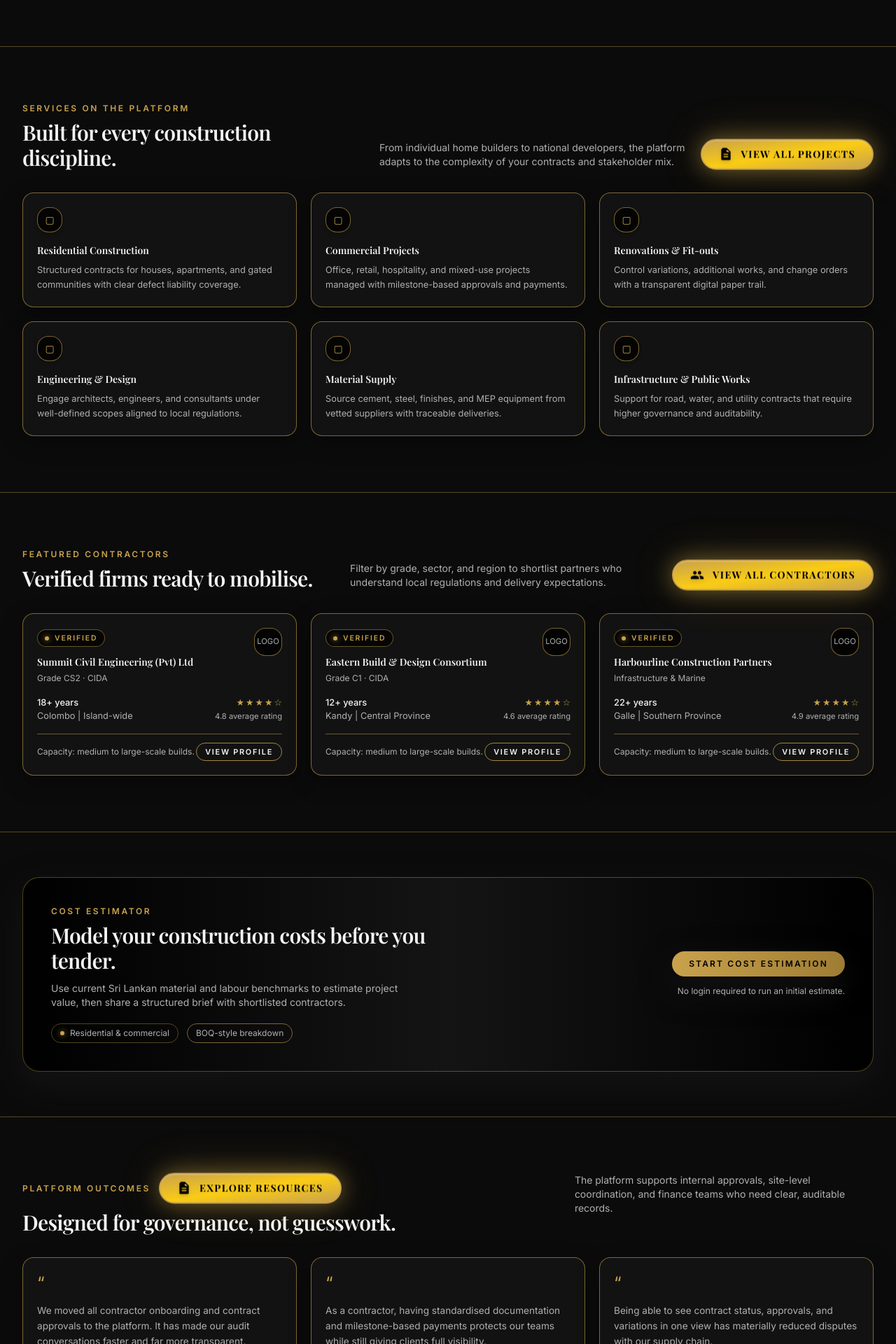
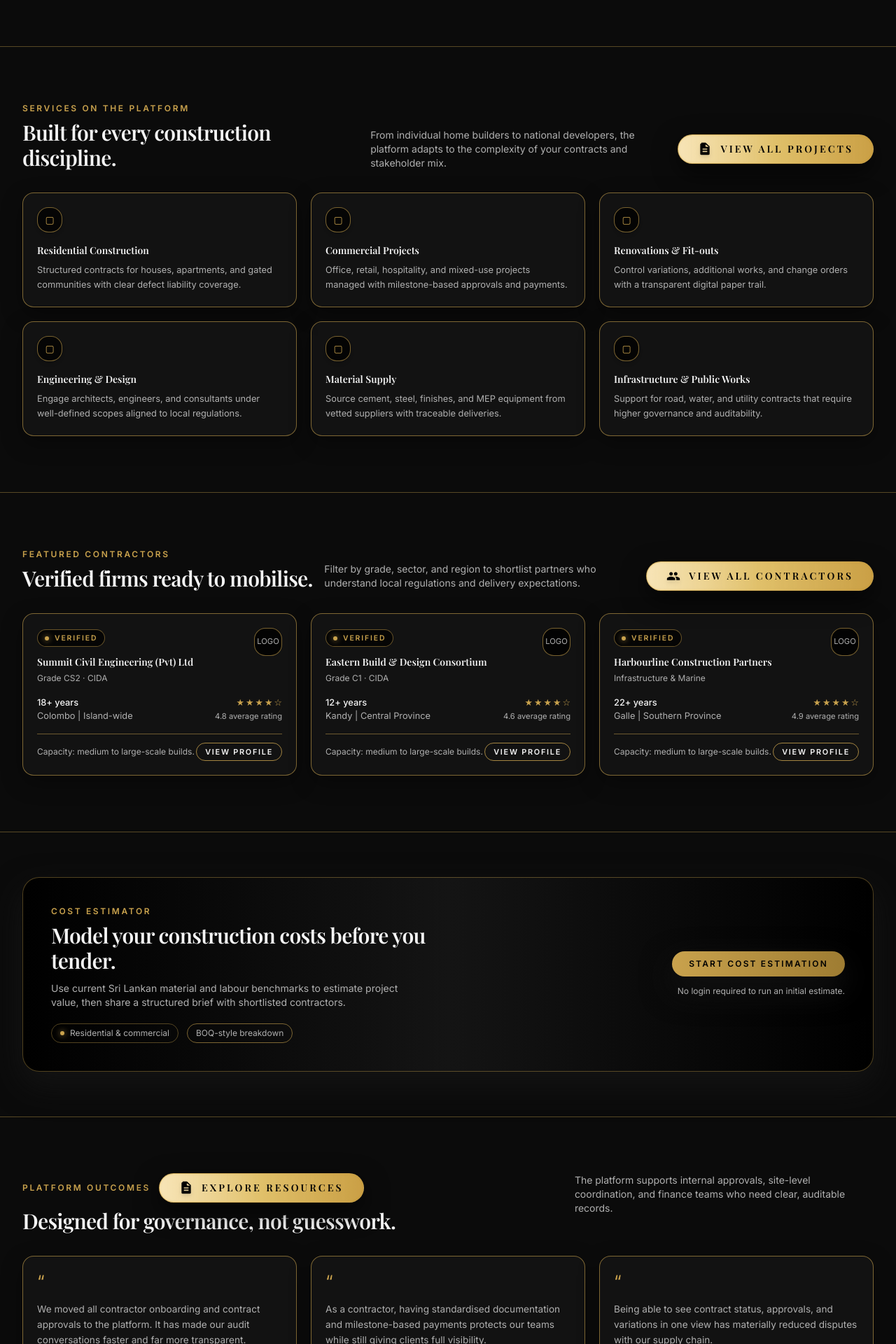
Before and after one commit to TharinduThilakshana0thildezo/Constrct_TDz.lk, a React (Vite) app: page / in a window 1280 px wide. Shown: the part 1467-3387 px from the top of the page at 70% size. Built offline with nearby package versions, Linux system fonts and the light colour scheme.

Commit message:
Site updates

```diff
--- a/src/components/FeaturedContractors.jsx
+++ b/src/components/FeaturedContractors.jsx
@@ -62,9 +62,9 @@ const FeaturedContractors = ({ onNavigate }) => {
           <button
             onClick={() => onNavigate && onNavigate('find-contractors')}
             aria-label="View all contractors"
-            className="group relative btn-animate inline-flex items-center gap-3 rounded-full border-2 border-primary-gold bg-gradient-to-br from-primary-gold via-yellow-400 to-primary-gold px-6 py-2.5 text-sm font-bold uppercase tracking-widest text-black shadow-[0_0_30px_rgba(223,182,73,0.4),0_0_60px_rgba(223,182,73,0.2),inset_0_1px_0_rgba(255,255,255,0.3)] backdrop-blur-sm transition-all duration-300 hover:shadow-[0_0_40px_rgba(223,182,73,0.6),0_0_80px_rgba(223,182,73,0.3),inset_0_1px_0_rgba(255,255,255,0.4)] hover:-translate-y-0.5 focus:outline-none focus-visible:ring-2 focus-visible:ring-primary-gold focus-visible:ring-offset-2 focus-visible:ring-offset-background active:translate-y-0 whitespace-nowrap"
+            className="group relative inline-flex items-center gap-3 rounded-full border border-primary-gold/80 bg-gradient-to-r from-[#F5DDA3] via-[#E0C06A] to-[#C79A3A] px-7 py-2.5 text-xs md:text-sm font-semibold uppercase tracking-[0.22em] text-black shadow-[0_12px_35px_rgba(0,0,0,0.65)] backdrop-blur-md transition-all duration-300 hover:-translate-y-0.5 hover:shadow-[0_18px_45px_rgba(0,0,0,0.8)] focus:outline-none focus-visible:ring-2 focus-visible:ring-primary-gold focus-visible:ring-offset-2 focus-visible:ring-offset-background whitespace-nowrap"
           >
-            <span className="absolute inset-0 rounded-full bg-gradient-to-r from-primary-gold/30 to-transparent opacity-0 blur-md transition-opacity duration-300 group-hover:opacity-100" />
+            <span className="absolute inset-[1px] rounded-full bg-gradient-to-r from-white/35 via-transparent to-white/10 opacity-60 blur-[1px] transition-opacity duration-300 group-hover:opacity-90" />
             <span className="relative inline-flex h-5 w-5 items-center justify-center text-black drop-shadow-md">
               <svg xmlns="http://www.w3.org/2000/svg" viewBox="0 0 24 24" fill="currentColor" className="h-5 w-5">
                 <path d="M16 11c1.66 0 2.99-1.34 2.99-3S17.66 5 16 5c-1.66 0-3 1.34-3 3s1.34 3 3 3zm-8 0c1.66 0 2.99-1.34 2.99-3S9.66 5 8 5C6.34 5 5 6.34 5 8s1.34 3 3 3zm0 2c-2.33 0-7 1.17-7 3.5V19h14v-2.5c0-2.33-4.67-3.5-7-3.5zm8 0c-.29 0-.62.02-.97.05 1.16.84 1.97 1.97 1.97 3.45V19h6v-2.5c0-2.33-4.67-3.5-7-3.5z" />
--- a/src/components/Services.jsx
+++ b/src/components/Services.jsx
@@ -56,9 +56,9 @@ const Services = ({ onNavigate }) => {
           <button
             onClick={() => onNavigate && onNavigate('find-projects')}
             aria-label="View all projects"
-            className="group relative btn-animate inline-flex items-center gap-3 rounded-full border-2 border-primary-gold bg-gradient-to-br from-primary-gold via-yellow-400 to-primary-gold px-6 py-2.5 text-sm font-bold uppercase tracking-widest text-black shadow-[0_0_30px_rgba(223,182,73,0.4),0_0_60px_rgba(223,182,73,0.2),inset_0_1px_0_rgba(255,255,255,0.3)] backdrop-blur-sm transition-all duration-300 hover:shadow-[0_0_40px_rgba(223,182,73,0.6),0_0_80px_rgba(223,182,73,0.3),inset_0_1px_0_rgba(255,255,255,0.4)] hover:-translate-y-0.5 focus:outline-none focus-visible:ring-2 focus-visible:ring-primary-gold focus-visible:ring-offset-2 focus-visible:ring-offset-background active:translate-y-0 whitespace-nowrap"
+            className="group relative inline-flex items-center gap-3 rounded-full border border-primary-gold/80 bg-gradient-to-r from-[#F5DDA3] via-[#E0C06A] to-[#C79A3A] px-7 py-2.5 text-xs md:text-sm font-semibold uppercase tracking-[0.22em] text-black shadow-[0_12px_35px_rgba(0,0,0,0.65)] backdrop-blur-md transition-all duration-300 hover:-translate-y-0.5 hover:shadow-[0_18px_45px_rgba(0,0,0,0.8)] focus:outline-none focus-visible:ring-2 focus-visible:ring-primary-gold focus-visible:ring-offset-2 focus-visible:ring-offset-background whitespace-nowrap"
           >
-            <span className="absolute inset-0 rounded-full bg-gradient-to-r from-primary-gold/30 to-transparent opacity-0 blur-md transition-opacity duration-300 group-hover:opacity-100" />
+            <span className="absolute inset-[1px] rounded-full bg-gradient-to-r from-white/35 via-transparent to-white/10 opacity-60 blur-[1px] transition-opacity duration-300 group-hover:opacity-90" />
             <span className="relative inline-flex h-5 w-5 items-center justify-center text-black drop-shadow-md">
               <svg xmlns="http://www.w3.org/2000/svg" viewBox="0 0 24 24" fill="currentColor" className="h-5 w-5">
                 <path fillRule="evenodd" clipRule="evenodd" d="M6 2a2 2 0 00-2 2v16a2 2 0 002 2h12a2 2 0 002-2V8.414A2 2 0 0018.586 6L14 1.414A2 2 0 0012.586 1H6zm8 2.414L18.586 8H14a1 1 0 01-1-1V4.414zM8 11h8v2H8v-2zm0 4h8v2H8v-2z" />
--- a/src/components/Testimonials.jsx
+++ b/src/components/Testimonials.jsx
@@ -30,9 +30,9 @@ const Testimonials = ({ onNavigate }) => {
             <button
               onClick={() => onNavigate && onNavigate('resources')}
               aria-label="Explore Resources"
-              className="group relative btn-animate inline-flex items-center gap-3 rounded-full border-2 border-primary-gold bg-gradient-to-br from-primary-gold via-yellow-400 to-primary-gold px-6 py-2.5 text-sm font-bold uppercase tracking-widest text-black shadow-[0_0_30px_rgba(223,182,73,0.4),0_0_60px_rgba(223,182,73,0.2),inset_0_1px_0_rgba(255,255,255,0.3)] backdrop-blur-sm transition-all duration-300 hover:shadow-[0_0_40px_rgba(223,182,73,0.6),0_0_80px_rgba(223,182,73,0.3),inset_0_1px_0_rgba(255,255,255,0.4)] hover:-translate-y-0.5 focus:outline-none focus-visible:ring-2 focus-visible:ring-primary-gold focus-visible:ring-offset-2 focus-visible:ring-offset-background active:translate-y-0"
+              className="group relative inline-flex items-center gap-3 rounded-full border border-primary-gold/80 bg-gradient-to-r from-[#F5DDA3] via-[#E0C06A] to-[#C79A3A] px-7 py-2.5 text-xs md:text-sm font-semibold uppercase tracking-[0.22em] text-black shadow-[0_12px_35px_rgba(0,0,0,0.65)] backdrop-blur-md transition-all duration-300 hover:-translate-y-0.5 hover:shadow-[0_18px_45px_rgba(0,0,0,0.8)] focus:outline-none focus-visible:ring-2 focus-visible:ring-primary-gold focus-visible:ring-offset-2 focus-visible:ring-offset-background"
             >
-              <span className="absolute inset-0 rounded-full bg-gradient-to-r from-primary-gold/30 to-transparent opacity-0 blur-md transition-opacity duration-300 group-hover:opacity-100" />
+              <span className="absolute inset-[1px] rounded-full bg-gradient-to-r from-white/35 via-transparent to-white/10 opacity-60 blur-[1px] transition-opacity duration-300 group-hover:opacity-90" />
               <span className="relative inline-flex h-5 w-5 items-center justify-center text-black drop-shadow-md">
                 <svg xmlns="http://www.w3.org/2000/svg" viewBox="0 0 24 24" fill="currentColor" className="h-5 w-5">
                   <path fillRule="evenodd" clipRule="evenodd" d="M6 2a2 2 0 00-2 2v16a2 2 0 002 2h12a2 2 0 002-2V8.414A2 2 0 0018.586 6L14 1.414A2 2 0 0012.586 1H6zm8 2.414L18.586 8H14a1 1 0 01-1-1V4.414zM8 11h8v2H8v-2zm0 4h8v2H8v-2z" />
```
